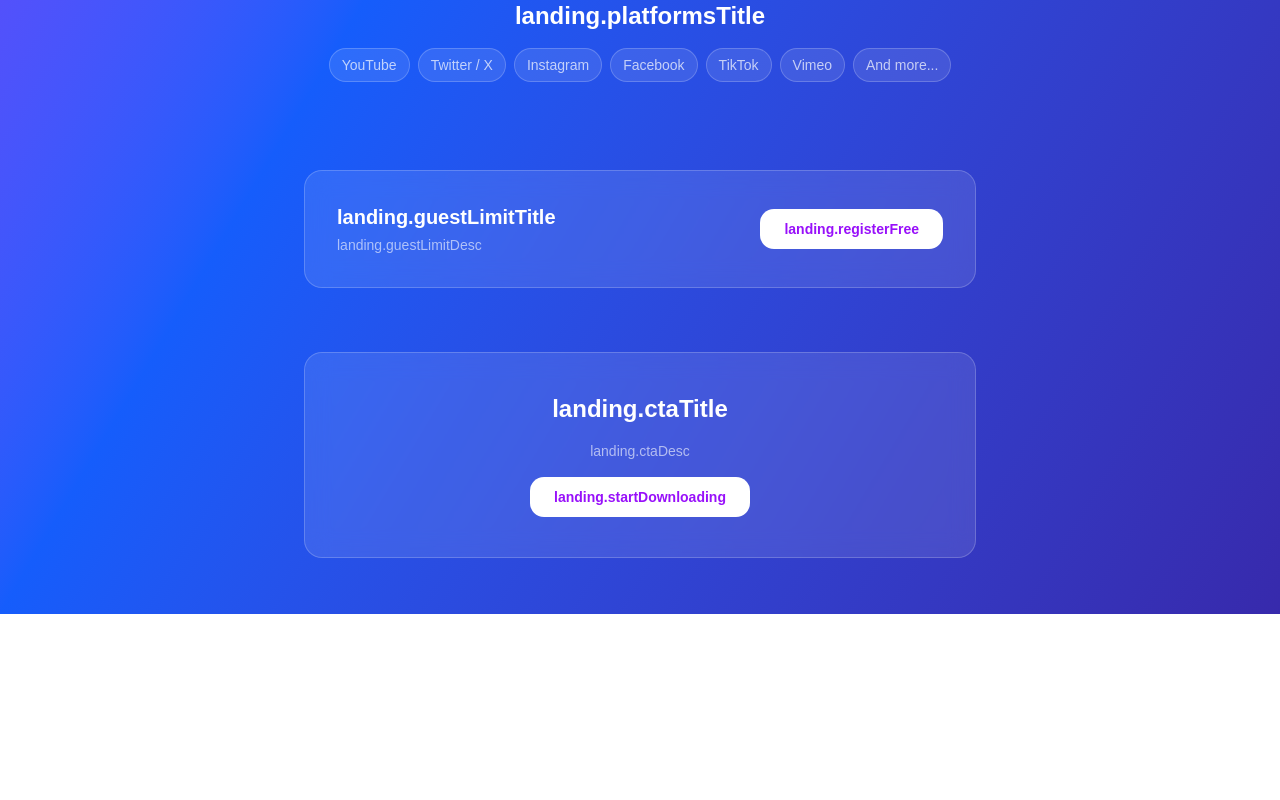
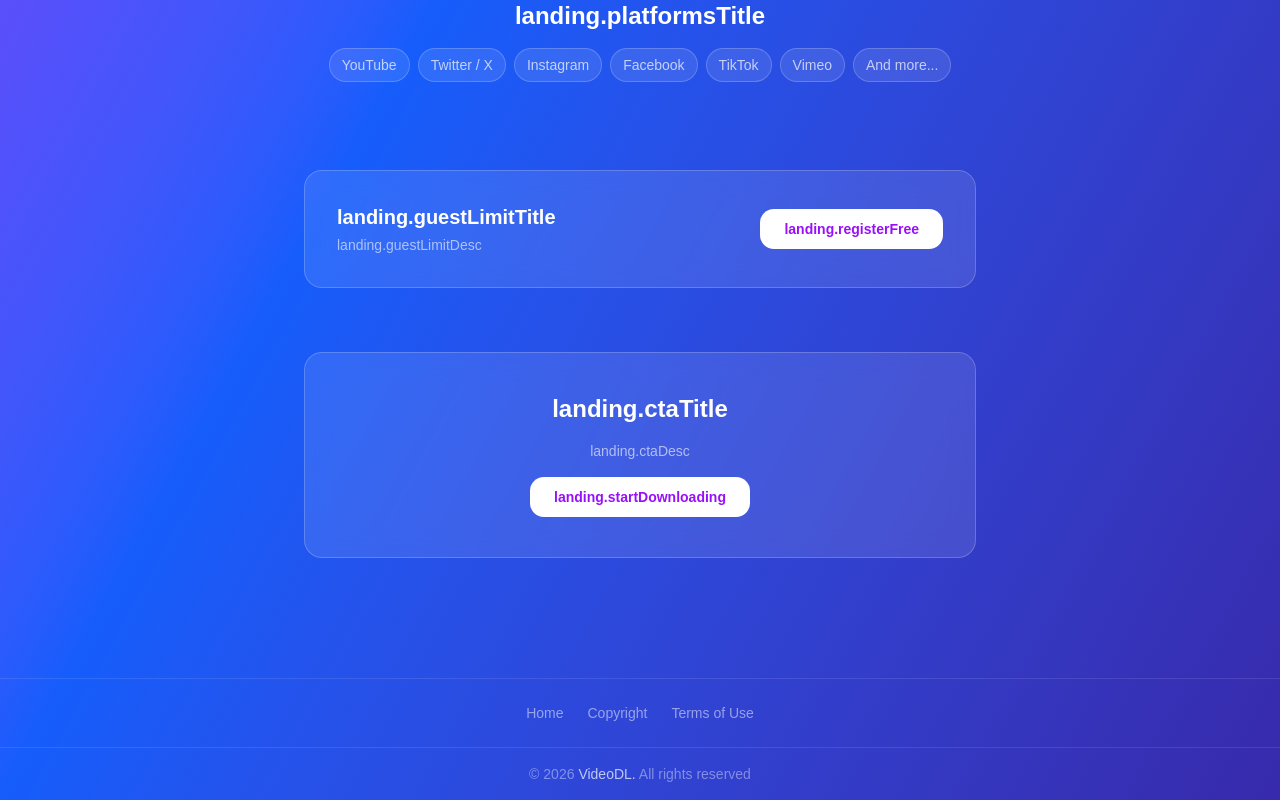
Before and after one commit to AbokashefMohamed/video-downloader-app, a React (Vite) app in the folder frontend/: page / in a window 1280 px wide. Shown: the part 1539-2339 px from the top of the page. Before the commit the page ends 2153 px from the top, so only its background shows below. Built offline with nearby package versions, Linux system fonts and the light colour scheme; no server answers.

Commit message:
feat: add footer with links and copyright

```diff
--- /dev/null
+++ b/frontend/src/components/layout/Footer.tsx
@@ -0,0 +1,46 @@
+import { useTranslation } from "react-i18next";
+import { Link } from "react-router-dom";
+
+export function Footer() {
+  const { t } = useTranslation();
+  const currentYear = new Date().getFullYear();
+
+  return (
+    <footer className="mt-16">
+      {/* links section above copyright */}
+      <div className="border-t border-white/10 py-6">
+        <div className="max-w-7xl mx-auto px-4 flex flex-wrap items-center justify-center gap-6">
+          <Link
+            to="/"
+            className="text-white/50 hover:text-white transition-colors text-sm"
+          >
+            {t("nav.home")}
+          </Link>
+          <Link
+            to="/copyright"
+            className="text-white/50 hover:text-white transition-colors text-sm"
+          >
+            {t("footer.copyright", "Copyright")}
+          </Link>
+          <Link
+            to="/terms"
+            className="text-white/50 hover:text-white transition-colors text-sm"
+          >
+            {t("footer.terms", "Terms of Use")}
+          </Link>
+        </div>
+      </div>
+
+      {/* copyright line */}
+      <div className="border-t border-white/10 py-4">
+        <div className="max-w-7xl mx-auto px-4 flex items-center justify-center gap-2">
+          <span className="text-white/40 text-sm">
+            <span className="text-white/40 text-sm"> </span>© {currentYear}{" "}
+            <span className="text-white/70 text-sm"> VideoDL. </span>{" "}
+            {"All rights reserved"}
+          </span>
+        </div>
+      </div>
+    </footer>
+  );
+}
--- a/frontend/src/components/layout/Layout.tsx
+++ b/frontend/src/components/layout/Layout.tsx
@@ -1,6 +1,6 @@
 import { Outlet } from "react-router-dom";
 import { Navbar } from "./Navbar";
-
+import { Footer } from "./Footer";
 // wraps every page with the navbar and a consistent background
 export function Layout() {
   return (
@@ -9,6 +9,7 @@ export function Layout() {
       <main className="max-w-7xl mx-auto px-4 py-8">
         <Outlet />
       </main>
+      <Footer />
     </div>
   );
 }
```
